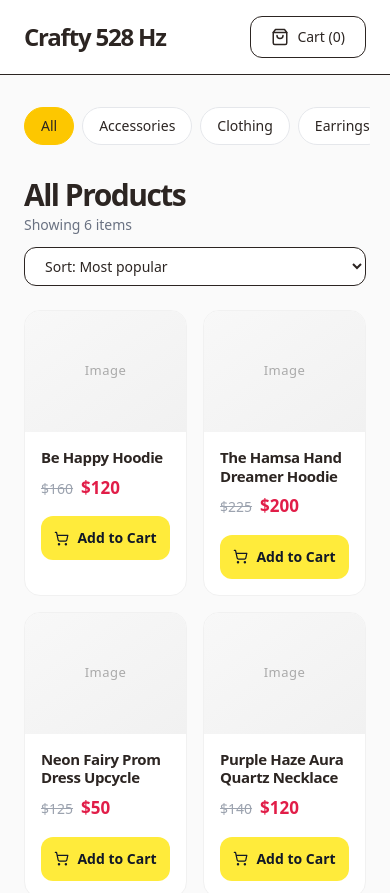
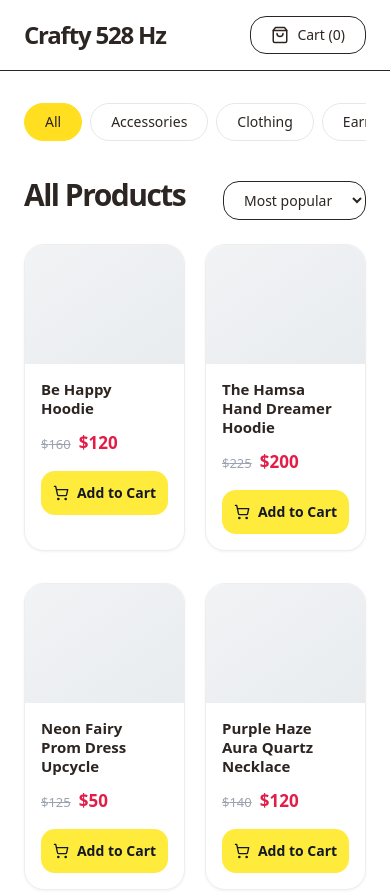
Before and after one commit to nightmoose/crafty528hz_grok, a Next.js app: page /shop in a window 390 px wide. Shown: the top 893 px of the page. Built offline with nearby package versions, Linux system fonts and the light colour scheme.

Commit message:
Significant UI redesign: Modern product cards, better mobile layout, improved visual hierarchy and spacing

```diff
--- a/app/components/ProductCard.tsx
+++ b/app/components/ProductCard.tsx
@@ -3,35 +3,30 @@
 import { Product } from '../lib/products'
 import { ShoppingCart } from 'lucide-react'
 
-interface ProductCardProps {
+interface Props {
   product: Product
   onAddToCart: () => void
 }
 
-export function ProductCard({ product, onAddToCart }: ProductCardProps) {
-  const hasSale = product.originalPrice && product.originalPrice > product.price
+export function ProductCard({ product, onAddToCart }: Props) {
+  const hasSale = !!product.originalPrice
 
   return (
-    <div className="product-card group bg-white border border-gray-100 rounded-2xl overflow-hidden">
-      <div className="image-placeholder aspect-[4/3] w-full flex items-center justify-center bg-gray-100">
-        {/* Replace with real image later */}
+    <div className="product-card">
+      <div className="image-placeholder aspect-[4/3] bg-[#f4f4f5] flex items-center justify-center">
+        <div className="text-[11px] text-gray-400 tracking-widest">IMAGE</div>
       </div>
 
       <div className="p-4">
-        <h3 className="font-semibold text-[15px] leading-tight tracking-tight mb-2 pr-1">
-          {product.name}
-        </h3>
+        <div className="font-semibold text-[15px] leading-tight mb-3 pr-2">{product.name}</div>
 
-        <div className="flex items-baseline gap-2 mb-4">
-          {hasSale && <span className="price-original text-sm">${product.originalPrice}</span>}
-          <span className="price-sale text-[17px] font-semibold">${product.price}</span>
+        <div className="flex items-baseline gap-x-2 mb-4">
+          {hasSale && <span className="price-original">${product.originalPrice}</span>}
+          <span className="price-sale">${product.price}</span>
         </div>
 
-        <button
-          onClick={onAddToCart}
-          className="btn-yellow w-full py-3 rounded-xl text-sm font-semibold flex items-center justify-center gap-2 active:scale-[0.985]"
-        >
-          <ShoppingCart size={15} />
+        <button onClick={onAddToCart} className="btn-yellow w-full py-3 text-sm rounded-2xl flex items-center justify-center gap-2 font-medium active:scale-[0.985]">
+          <ShoppingCart size={16} />
           Add to Cart
         </button>
       </div>
--- a/app/globals.css
+++ b/app/globals.css
@@ -1,68 +1,65 @@
 @import "tailwindcss";
 
 :root {
-  --yellow: #FFEB3B;
-  --bright-yellow: #FFE135;
-  --lime: #C6FF00;
-  --pink: #FF2D95;
-  --red-sale: #E11D48;
+  --accent: #FFEB3B;
 }
 
 body {
   font-family: system-ui, -apple-system, BlinkMacSystemFont, 'Segoe UI', Roboto, sans-serif;
 }
 
-/* Modern Product Cards */
+/* Professional Product Cards */
 .product-card {
   background: white;
-  border-radius: 16px;
+  border-radius: 20px;
   overflow: hidden;
-  border: 1px solid #f1f1f1;
-  transition: all 0.2s cubic-bezier(0.4, 0, 0.2, 1);
+  border: 1px solid #eee;
+  box-shadow: 0 1px 3px rgba(0,0,0,0.05);
+  transition: all 0.2s cubic-bezier(0.4, 0.0, 0.2, 1);
 }
 
 .product-card:hover {
-  transform: translateY(-6px);
-  box-shadow: 0 20px 25px -5px rgb(0 0 0 / 0.1), 0 8px 10px -6px rgb(0 0 0 / 0.1);
-  border-color: #e5e5e5;
+  box-shadow: 0 10px 15px -3px rgb(0 0 0 / 0.1);
+  transform: translateY(-2px);
 }
 
 .image-placeholder {
-  background: linear-gradient(145deg, #f8f8f8, #f1f1f1);
+  background: #f8f9fa;
   position: relative;
 }
 
 .image-placeholder::after {
-  content: 'Image';
+  content: '';
   position: absolute;
-  top: 50%;
-  left: 50%;
-  transform: translate(-50%, -50%);
-  color: #aaa;
-  font-size: 13px;
-  font-weight: 500;
-  letter-spacing: 0.5px;
+  inset: 0;
+  background: linear-gradient(145deg, #f1f3f5, #e9ecef);
 }
 
-/* Sale styling */
+/* Better typography */
+.product-card h3 {
+  font-size: 15px;
+  line-height: 1.3;
+  font-weight: 600;
+  color: #111827;
+}
+
+/* Sale price */
 .price-original {
   text-decoration: line-through;
   color: #9ca3af;
+  font-size: 13px;
 }
 
 .price-sale {
   color: #e11d48;
-  font-weight: 600;
+  font-weight: 700;
+  font-size: 17px;
 }
 
-/* Yellow buttons */
+/* Yellow accent buttons */
 .btn-yellow {
-  background-color: #FFEB3B;
+  background: #FFEB3B;
   color: #111827;
   font-weight: 600;
-  transition: all 0.2s ease;
+  border-radius: 14px;
 }
-
-.btn-yellow:hover {
-  background-color: #facc15;
-}
--- a/app/shop/page.tsx
+++ b/app/shop/page.tsx
@@ -15,7 +15,7 @@ export default function ShopPage() {
 
   const filteredProducts = selectedCategory === 'All'
     ? products
-    : products.filter(p => p.category === selectedCategory || selectedCategory === 'All')
+    : products.filter(p => p.category === selectedCategory)
 
   const addToCart = (product: any) => {
     setCart(prev => [...prev, product])
@@ -27,32 +27,26 @@ export default function ShopPage() {
   }
 
   return (
-    <div className="min-h-screen bg-[#FAFAFA]">
-      <nav className="bg-white border-b sticky top-0 z-50">
+    <div className="min-h-screen bg-white">
+      <nav className="border-b bg-white sticky top-0 z-50">
         <div className="max-w-7xl mx-auto px-6 py-4 flex justify-between items-center">
           <a href="/" className="font-bold text-2xl tracking-tighter">Crafty 528 Hz</a>
-
-          <button
-            onClick={() => setCartOpen(true)}
-            className="flex items-center gap-2 px-5 py-2.5 rounded-xl border text-sm hover:bg-gray-50 transition-colors"
-          >
+          <button onClick={() => setCartOpen(true)} className="flex items-center gap-2 px-5 py-2 rounded-2xl border text-sm">
             <ShoppingBag size={18} />
             <span>Cart ({cart.length})</span>
           </button>
         </div>
       </nav>
 
-      <div className="max-w-7xl mx-auto px-6 pt-8 pb-20">
-        {/* Mobile Category Pills */}
-        <div className="lg:hidden mb-6">
-          <div className="flex gap-2 overflow-x-auto pb-2 -mx-1 px-1">
+      <div className="max-w-7xl mx-auto px-6 pt-8 pb-16">
+        {/* Mobile Category Scroll */}
+        <div className="lg:hidden mb-6 -mx-1 px-1">
+          <div className="flex gap-2 overflow-x-auto pb-3">
             {categories.map(cat => (
               <button
                 key={cat}
                 onClick={() => setSelectedCategory(cat)}
-                className={`whitespace-nowrap px-4 py-2 rounded-full text-sm border transition-all ${selectedCategory === cat
-                  ? 'bg-yellow-400 border-yellow-400 font-medium'
-                  : 'bg-white border-gray-200'}`}
+                className={`px-5 py-2 rounded-full text-sm whitespace-nowrap border transition-all ${selectedCategory === cat ? 'bg-yellow-300 border-yellow-300 font-medium' : 'bg-white border-gray-200'}`}
               >
                 {cat}
               </button>
@@ -62,57 +56,37 @@ export default function ShopPage() {
 
         <div className="flex gap-8">
           {/* Desktop Sidebar */}
-          <div className="w-52 hidden lg:block pt-1">
-            <div className="text-xs font-semibold tracking-[1px] text-gray-500 mb-3 px-1">SHOP BY CATEGORY</div>
-            <div className="space-y-1">
+          <div className="w-56 hidden lg:block">
+            <div className="text-xs tracking-[1.5px] text-gray-500 mb-3 px-2">CATEGORIES</div>
+            <div className="flex flex-col gap-1">
               {categories.map(cat => (
-                <button
-                  key={cat}
-                  onClick={() => setSelectedCategory(cat)}
-                  className={`w-full text-left px-4 py-2.5 text-sm rounded-xl transition-all ${selectedCategory === cat
-                    ? 'bg-yellow-100 font-medium'
-                    : 'hover:bg-gray-100 text-gray-700'}`}
-                >
+                <button key={cat} onClick={() => setSelectedCategory(cat)} className={`text-left px-4 py-2.5 rounded-2xl text-sm transition-all ${selectedCategory === cat ? 'bg-yellow-100 font-medium' : 'hover:bg-gray-50'}`}>
                   {cat}
                 </button>
               ))}
             </div>
           </div>
 
-          {/* Products Grid */}
           <div className="flex-1">
-            <div className="flex flex-col sm:flex-row sm:items-end sm:justify-between gap-y-3 mb-6">
+            <div className="flex justify-between items-baseline mb-6">
               <div>
                 <h1 className="text-3xl font-semibold tracking-tighter">All Products</h1>
-                <p className="text-gray-500 text-sm mt-0.5">Showing {filteredProducts.length} items</p>
               </div>
-
-              <select className="border rounded-xl px-4 py-2 text-sm bg-white w-full sm:w-auto">
-                <option>Sort: Most popular</option>
-                <option>Sort: Newest first</option>
-                <option>Sort: Price low to high</option>
+              <select className="text-sm border rounded-2xl px-4 py-2">
+                <option>Most popular</option>
               </select>
             </div>
 
-            <div className="grid grid-cols-2 sm:grid-cols-3 lg:grid-cols-3 xl:grid-cols-4 gap-4 sm:gap-6">
-              {filteredProducts.map((product, index) => (
-                <ProductCard
-                  key={index}
-                  product={product}
-                  onAddToCart={() => addToCart(product)}
-                />
+            <div className="grid grid-cols-2 sm:grid-cols-3 lg:grid-cols-4 gap-x-5 gap-y-8">
+              {filteredProducts.map((product, i) => (
+                <ProductCard key={i} product={product} onAddToCart={() => addToCart(product)} />
               ))}
             </div>
           </div>
         </div>
       </div>
 
-      <CartDrawer
-        isOpen={cartOpen}
-        onClose={() => setCartOpen(false)}
-        cart={cart}
-        onRemove={removeFromCart}
-      />
+      <CartDrawer isOpen={cartOpen} onClose={() => setCartOpen(false)} cart={cart} onRemove={removeFromCart} />
     </div>
   )
 }
```
